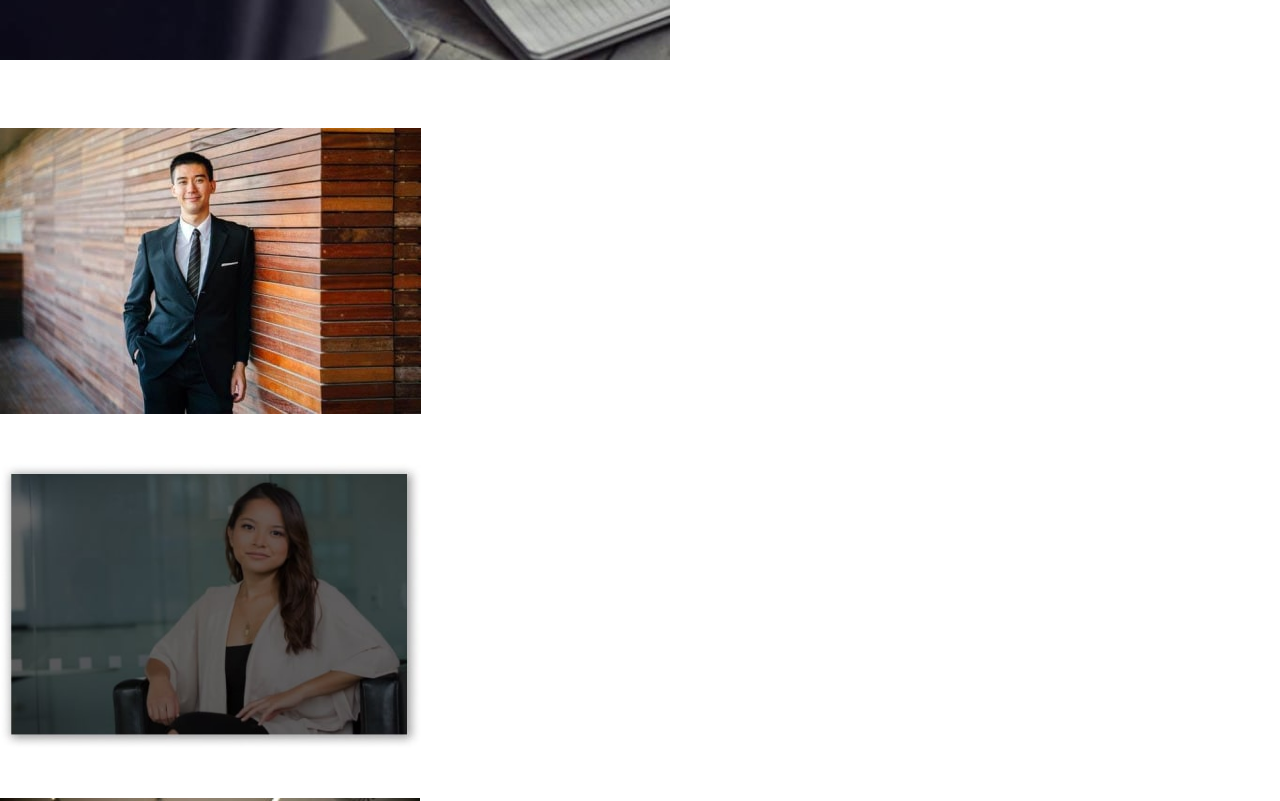
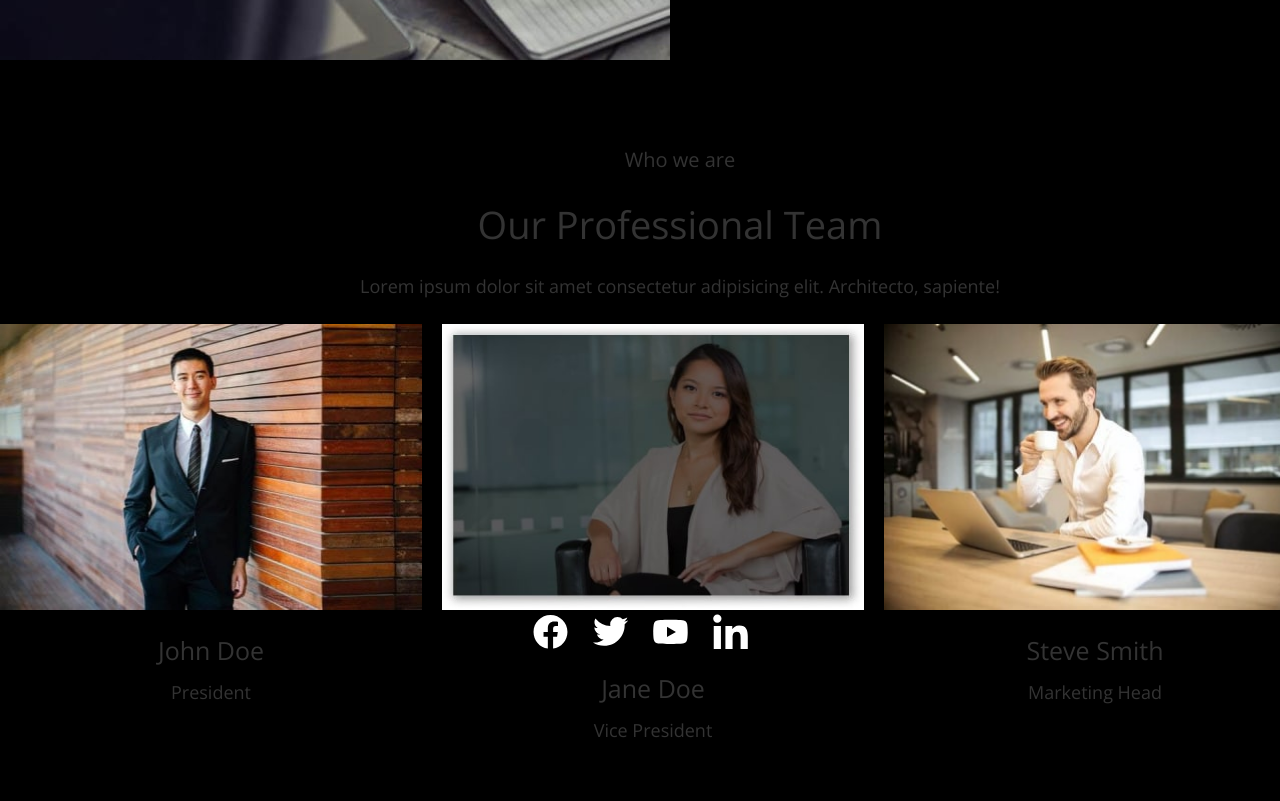
Before and after one commit to Koval0050/practice, a plain HTML site: page index.html in a window 1280 px wide. Shown: the part 2500-3301 px from the top of the page. Drawn offline with nearby package versions, Linux system fonts and the light colour scheme.

Commit message:
some commit

```diff
--- a/css/style.css
+++ b/css/style.css
@@ -13,6 +13,7 @@ p {
 body {
   font-family: "Open Sans", sans-serif;
   color: #ffffff;
+  background-color: black;
 }
 .link {
   text-decoration: none;
@@ -70,7 +71,6 @@ body {
   margin-bottom: 32px;
 }
 .hero-btn {
-
   font-family: inherit;
   font-size: 18px;
   line-height: calc(28 / 18);
@@ -99,7 +99,7 @@ body {
   flex-direction: column;
 }
 .our-team {
-  background: #28A745;
+  background: #28a745;
 }
 .container {
 }
@@ -107,7 +107,6 @@ body {
   display: flex;
 }
 .our-team-content {
-
 }
 .our-team-suptitle {
 }
@@ -117,7 +116,6 @@ body {
 }
 .our-team-btn {
 }
-
 
 .cases {
 }
@@ -131,7 +129,6 @@ body {
   line-height: calc(33 / 20);
   text-align: center;
   color: #333333;
-
 }
 .cases-title {
   width: 275px;
@@ -159,3 +156,110 @@ body {
   text-align: center;
   color: #333333;
 }
+
+/* --------------------- TEAM ------------- section */
+
+.team {
+  /* display: flex; */
+}
+
+.team-container {
+  padding: 80px 0;
+}
+.team-title {
+  font-family: "Open Sans";
+  font-weight: 400;
+  font-size: 20px;
+  line-height: 33px;
+  /* identical to box height, or 165% */
+  text-align: center;
+  color: #333333;
+  margin-bottom: 24px;
+}
+.team-header {
+  font-family: "Open Sans";
+  font-weight: 300;
+  font-size: 38px;
+  line-height: 48px;
+  /* identical to box height, or 126% */
+
+  text-align: center;
+  color: #333333;
+  margin-bottom: 24px;
+}
+
+.team-content {
+  font-family: "Open Sans";
+  font-weight: 400;
+  font-size: 18px;
+  line-height: 28px;
+  /* identical to box height, or 156% */
+
+  text-align: center;
+  color: #333333;
+  margin-bottom: 24px;
+}
+
+.team-list {
+  display: flex;
+}
+
+.team-item {
+  align-items: center;
+  margin-right: 20px;
+}
+
+.team-item:last-child {
+  margin-right: 0;
+}
+
+.team-names {
+  text-align: center;
+  margin: 20px 0 12px 0;
+  font-family: "Open Sans";
+  font-weight: 400;
+  font-size: 25px;
+  line-height: 32px;
+  /* identical to box height, or 127% */
+
+  text-align: center;
+  color: #333333;
+}
+.team-position {
+  text-align: center;
+  font-family: "Open Sans";
+  font-weight: 400;
+  font-size: 18px;
+  line-height: 28px;
+  /* identical to box height, or 156% */
+  text-align: center;
+  color: #333333;
+}
+
+.team-caption {
+}
+
+.team-social-icons-list {
+  display: flex;
+  justify-content: center;
+  align-items: center;
+  /* margin-top: 154px;
+	margin-bottom: 294px; */
+}
+.team-social-item {
+  margin-right: 25px;
+}
+
+.team-social-icons-link {
+  display: flex;
+  align-items: center;
+  justify-content: center;
+  background-color: tomato;
+  fill: tomato;
+}
+
+.team-social-icons-link:focus,
+.team-social-icons-link:hover {
+  background: #31d0aa;
+  border-radius: 50px;
+}
--- a/index.html
+++ b/index.html
@@ -117,45 +117,81 @@
           height="460"
         />
       </section>
-      <section>
-        <p>Who we are</p>
-        <h2>Our Professional Team</h2>
-        <p>
+      <section class="team">
+        <div class="container team-container">
+          <p class="team-title">Who we are</p>
+          <h2 class="team-header">Our Professional Team</h2>
+          <p class="team-content">
             Lorem ipsum dolor sit amet consectetur adipisicing elit. Architecto,
             sapiente!
           </p>
-        <ul>
-          <li>
+          <ul class="team-list list">
+            <li class="team-item">
               <img
                 src="./images/rectangle-8.jpg"
                 alt="coworker 1"
-              width="421"
+                width="422"
                 height="286"
               />
-            <h2>John Doe</h2>
-            <p>President</p>
+              <div class="team-caption">
+                <h2 class="team-names">John Doe</h2>
+                <p class="team-position">President</p>
+              </div>
             </li>
-          <li>
+            <li class="team-item">
               <img
                 src="./images/rectangle-9.jpg"
                 alt="coworker 2"
                 width="422"
                 height="286"
               />
-            <h2>Jane Doe</h2>
-            <p>Vice President</p>
+			  <div class="team-social-icons">
+			  	<ul class="team-social-icons-list list">
+					<li class="team-social-item">
+					  <a href="" class="team-social-icons-link link"></a>
+					  <svg class="team-social-icon" width="35" height="35">
+						<use href="./images/icons.svg#icon-facebook"></use>
+					  </svg>
 					</li>
-          <li>
+					<li class="team-social-item">
+					  <a href="" class="team-social-icons-link link"></a>
+					  <svg class="team-social-icon" width="35" height="35">
+						<use href="./images/icons.svg#icon-twitter"></use>
+					  </svg>
+					</li>
+					<li class="team-social-item">
+					  <a href="" class="team-social-icons-link link"></a>
+					  <svg class="team-social-icon" width="35" height="35">
+						<use href="./images/icons.svg#icon-youtube"></use>
+					  </svg>
+					</li>
+					<li class="team-social-item">
+					  <a href="" class="team-social-icons-link link"></a>
+					  <svg class="team-social-icon" width="35" height="35">
+						<use href="./images/icons.svg#icon-in"></use>
+					  </svg>
+					</li>
+				  </ul>
+			  </div>
+              <div class="team-caption">
+                <h2 class="team-names">Jane Doe</h2>
+                <p class="team-position">Vice President</p>
+              </div>
+            </li>
+            <li class="team-item">
               <img
                 src="./images/rectangle-10.jpg"
                 alt="coworker 3"
-              width="420"
-              height="284"
+                width="422"
+                height="286"
               />
-            <h2>Steve Smith</h2>
-            <p>Marketing Head</p>
+              <div class="team-caption">
+                <h2 class="team-names">Steve Smith</h2>
+                <p class="team-position">Marketing Head</p>
+              </div>
             </li>
           </ul>
+        </div>
       </section>
       <section>
         <img src="./images/men.jpg" alt="picture" />
```
Lines whose indentation alone changed are shown as unchanged.
